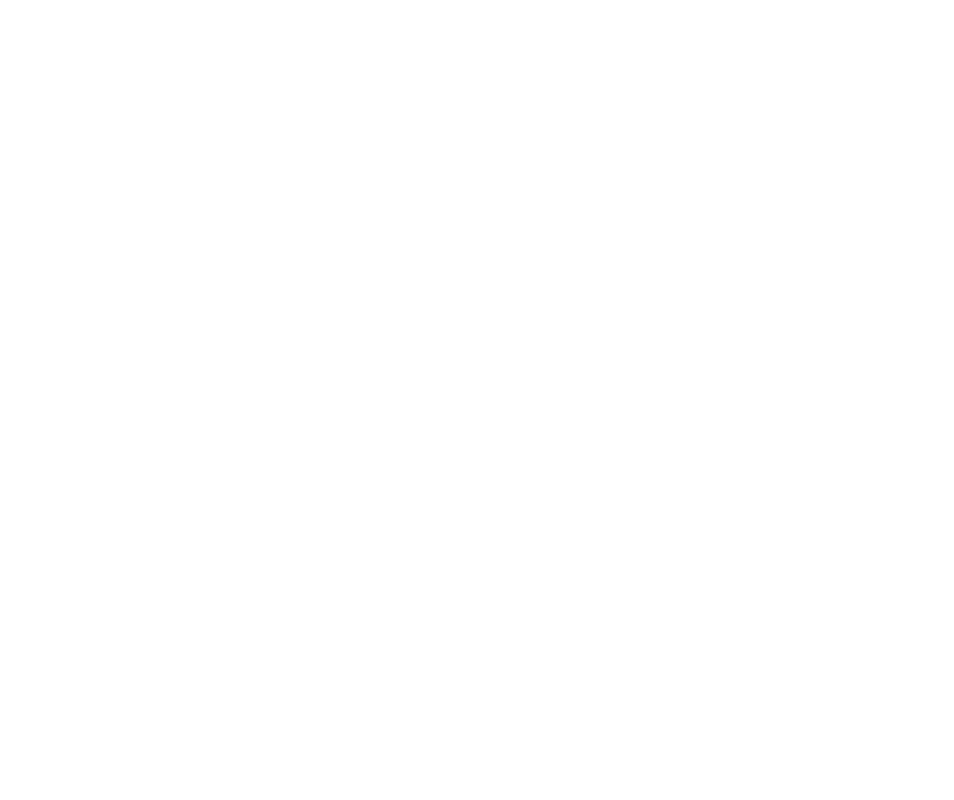
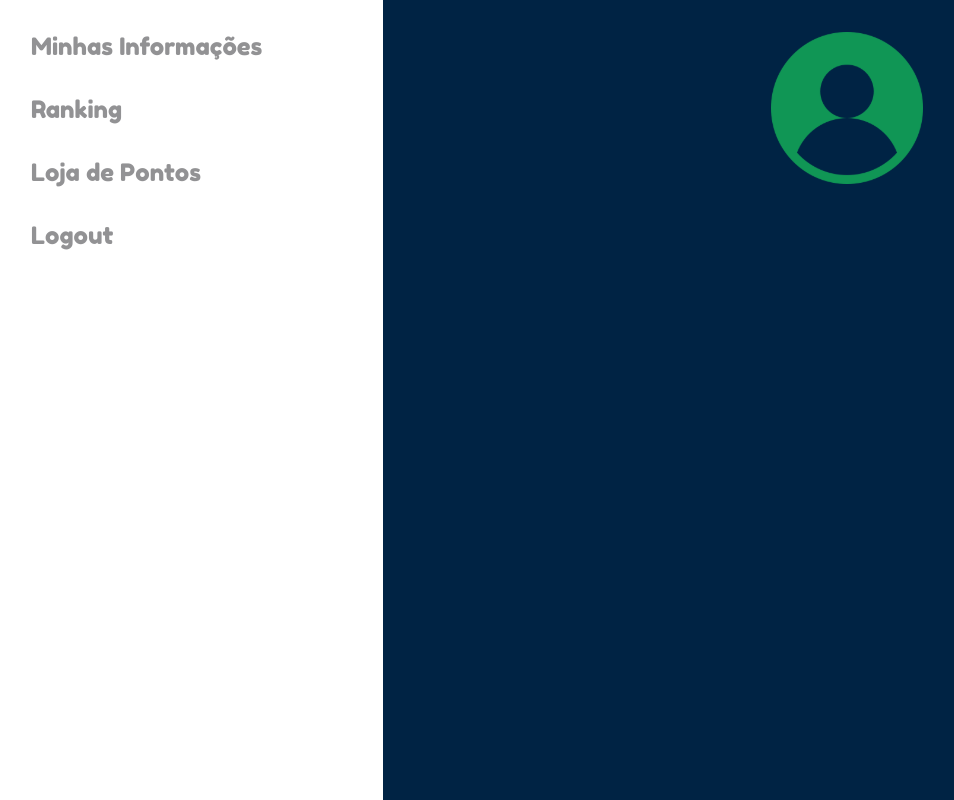
Before and after one commit to vinisodre/carbonfree-hackingrio, a React (Create React App) app in the folder carbonfree/: page /dashboard in a window 1280 px wide. Before the commit this address had no page. Shown: the whole page, without its empty margins (1-955 px from the left). Built offline with nearby package versions, Linux system fonts and the light colour scheme.

Commit message:
perfil do usuário incompleto

```diff
--- a/carbonfree/src/App.js
+++ b/carbonfree/src/App.js
@@ -4,6 +4,7 @@
 import HowWorks from "./pages/HowWorks/HowWorks";
 import CreateAccount from "./pages/Login/CreateAccount";
 import Login from "./pages/Login/Login";
+import Dashboard from "./pages/Dashboard/Dashboard"
 
 function App() {
   return (
@@ -17,6 +18,7 @@
           <Route path="como-funciona" element={<HowWorks />} />
           <Route exact path="login" element={<Login />} />
           <Route exact path="login/criar-conta" element={<CreateAccount />} />
+          <Route exact path="dashboard" element={<Dashboard />} />
         </Routes>
 
       </BrowserRouter>
--- a/carbonfree/src/components/Main/Main.jsx
+++ b/carbonfree/src/components/Main/Main.jsx
@@ -1,11 +1,12 @@
 import React from 'react';
 import * as S from './styles';
+import Profile from '../Profile/Profile';
 
 function Main() {
     return (
         <S.Main>
             <S.Container>
-                <h1>Main Area</h1>
+                <Profile />
             </S.Container>
         </S.Main>
     )
--- /dev/null
+++ b/carbonfree/src/components/Profile/Profile.jsx
@@ -0,0 +1,13 @@
+import React from 'react'
+import * as S from "./styles"
+import ProfilePicture from '../ProfilePicture/ProfilePicture'
+
+const Profile = () => {
+    return (
+        <S.Container>
+            <ProfilePicture />
+        </S.Container>
+    )
+}
+
+export default Profile
--- /dev/null
+++ b/carbonfree/src/components/Profile/styles.js
@@ -0,0 +1,7 @@
+import styled from "styled-components";
+
+export const Container = styled.div`
+    display:flex;
+    justify-content:center;
+    width:100%
+`
--- /dev/null
+++ b/carbonfree/src/components/ProfilePicture/ProfilePicture.jsx
@@ -0,0 +1,13 @@
+import React from 'react'
+import * as S from "./styles"
+import user from "../../assets/images/user.svg";
+
+const ProfilePicture = () => {
+    return (
+        <>
+            <S.Image src={user} alt="usuário" />
+        </>
+    )
+}
+
+export default ProfilePicture
--- /dev/null
+++ b/carbonfree/src/components/ProfilePicture/styles.js
@@ -0,0 +1,6 @@
+import styled from "styled-components";
+
+export const Image = styled.img`
+    width:152px;
+    margin: 0 auto;
+`
--- a/carbonfree/src/components/UserDashboard/UserDashboard.jsx
+++ b/carbonfree/src/pages/Dashboard/Dashboard.jsx
@@ -2,7 +2,7 @@
 import Main from "../../components/Main/Main";
 import * as S from './styles';
 
-function UserDashboard() {
+function Dashboard() {
   return (
     <S.Container>
       <Sidebar/>
@@ -11,4 +11,4 @@
   );
 }
 
-export default UserDashboard;
+export default Dashboard;
```
Also changed, not shown: carbonfree/src/pages/Dashboard/styles.js (renamed from carbonfree/src/components/UserDashboard/styles.js).
